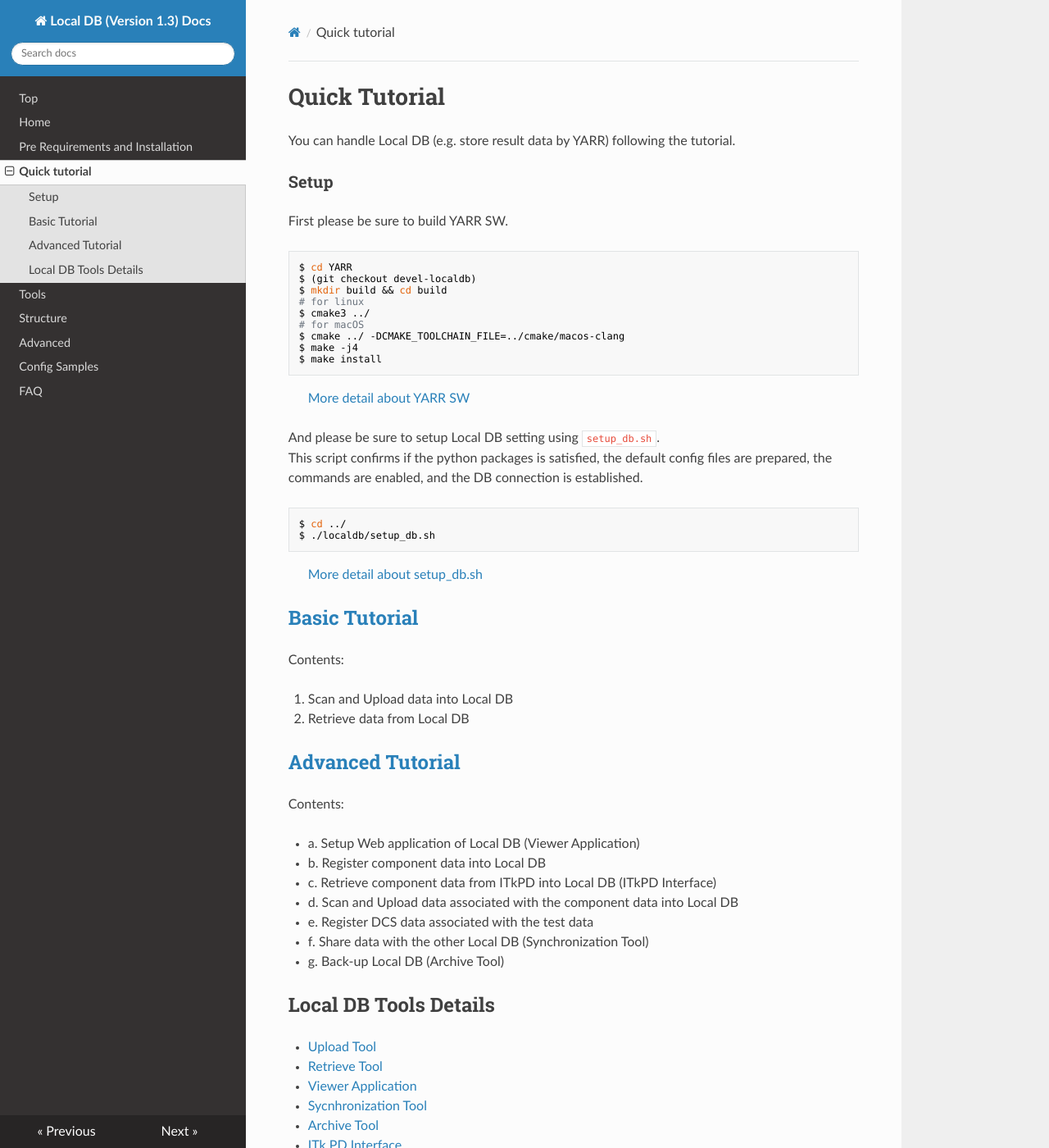
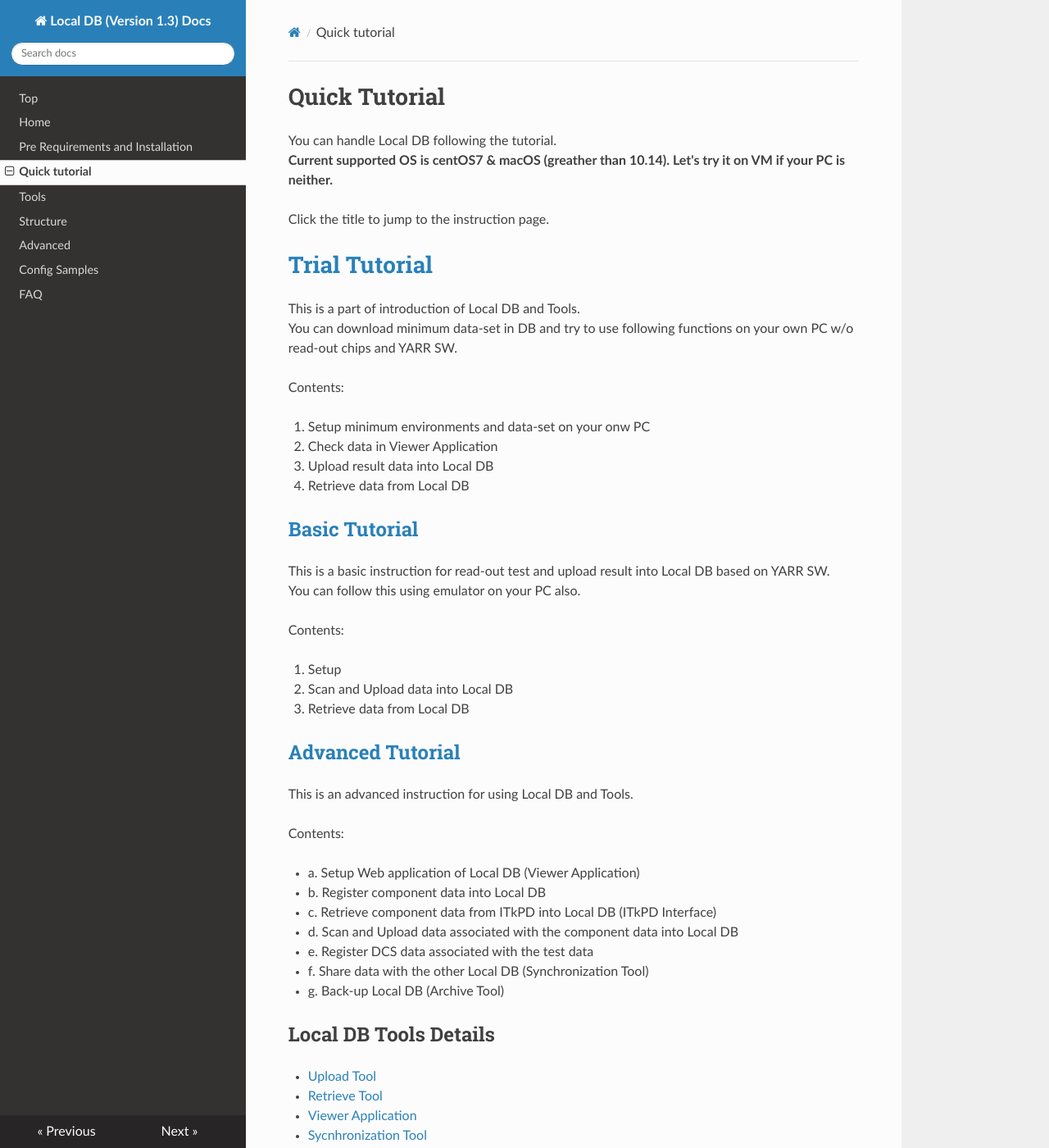
Before and after one commit to jlab-hep/localdb-docs, an MkDocs documentation site: the page built from docs/tutorial.md, in a window 1280 px wide and 1400 px high. Shown: the whole window at 82% size. Built offline with MkDocs 1.6.1, drawn with Linux system fonts in a browser that asks for light colours; nearby versions of some CDN libraries; old or Windows-style settings are respelled for this version of MkDocs.

Commit message:
Adding the tutorial for trial

````diff
--- a/docs/tutorial.md
+++ b/docs/tutorial.md
@@ -1,42 +1,36 @@
 # Quick Tutorial
 
-You can handle Local DB (e.g. store result data by YARR) following the tutorial.
+You can handle Local DB following the tutorial.<br>
+**Current supported OS is centOS7 & macOS (greather than 10.14). Let's try it on VM if your PC is neither.**<br>
 
-### Setup
+Click the title to jump to the instruction page.
 
-First please be sure to build YARR SW. <br>
+# [Trial Tutorial](trial-tutorial.md)
 
-```bash
-$ cd YARR
-$ (git checkout devel-localdb)
-$ mkdir build && cd build
-# for linux
-$ cmake3 ../
-# for macOS
-$ cmake ../ -DCMAKE_TOOLCHAIN_FILE=../cmake/macos-clang
-$ make -j4
-$ make install
-```
-> [More detail about YARR SW](https://yarr.readthedocs.io/en/latest/)
+This is a part of introduction of Local DB and Tools.<br>
+You can download minimum data-set in DB and try to use following functions on your own PC w/o read-out chips and YARR SW.<br>
 
-And please be sure to setup Local DB setting using `setup_db.sh`. <br>
-This script confirms if the python packages is satisfied, the default config files are prepared, the commands are enabled, and the DB connection is established. <br>
+Contents:
 
-```bash
-$ cd ../
-$ ./localdb/setup_db.sh
-```
-> [More detail about setup_db.sh](setup-db.md)
-
+1. Setup minimum environments and data-set on your onw PC
+2. Check data in Viewer Application
+3. Upload result data into Local DB
+4. Retrieve data from Local DB
 
 ## [Basic Tutorial](basic-tutorial.md)
 
+This is a basic instruction for read-out test and upload result into Local DB based on YARR SW.<br>
+You can follow this using emulator on your PC also.<br>
+
 Contents:
 
-1. Scan and Upload data into Local DB
-2. Retrieve data from Local DB
+1. Setup
+2. Scan and Upload data into Local DB
+3. Retrieve data from Local DB
 
 ## [Advanced Tutorial](advanced-tutorial.md)
+
+This is an advanced instruction for using Local DB and Tools.<br>
 
 Contents:
 
````
Also changed, not shown: docs/automatic-install-macos.md (added, +54 -0 lines), docs/basic-tutorial.md (+16 -9 lines), docs/manual-install-macos.md (+2 -2 lines), docs/requirements.md (+1 -1 lines), docs/trial-tutorial.md (added, +118 -0 lines).
